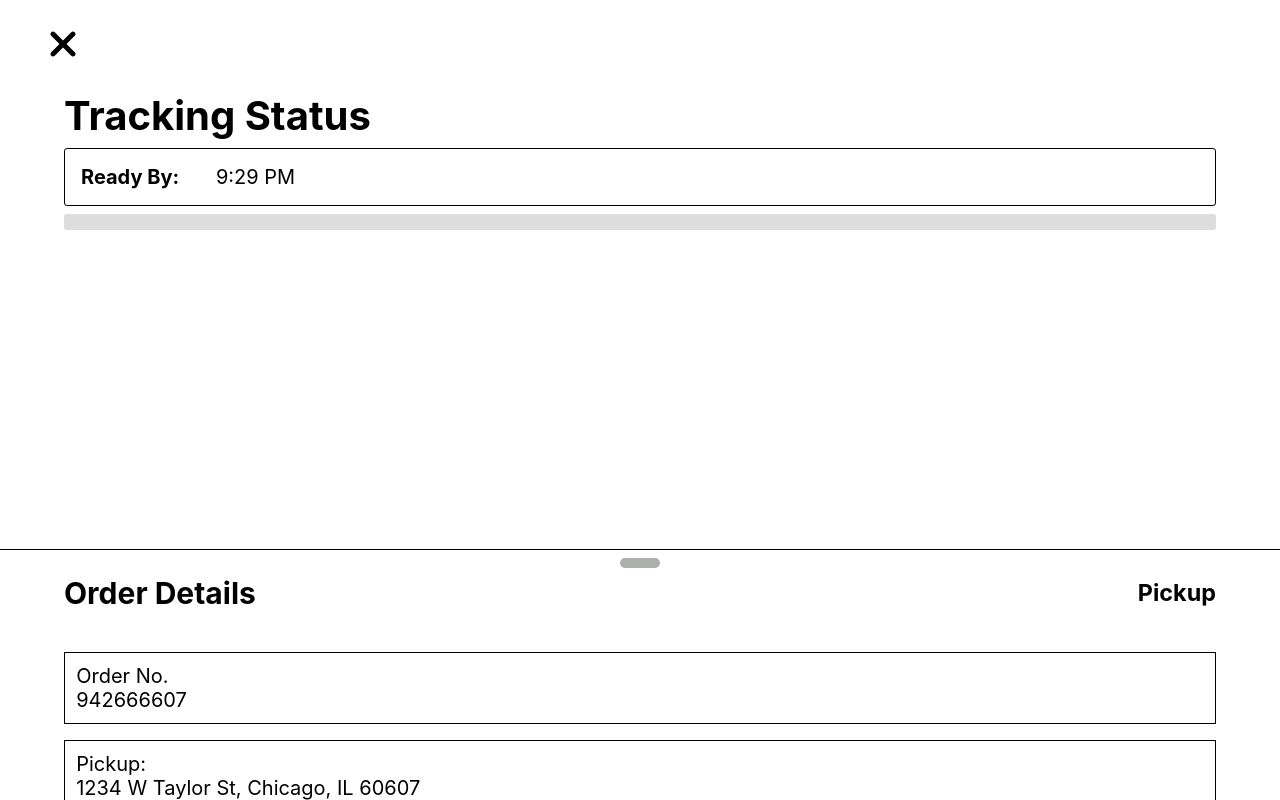
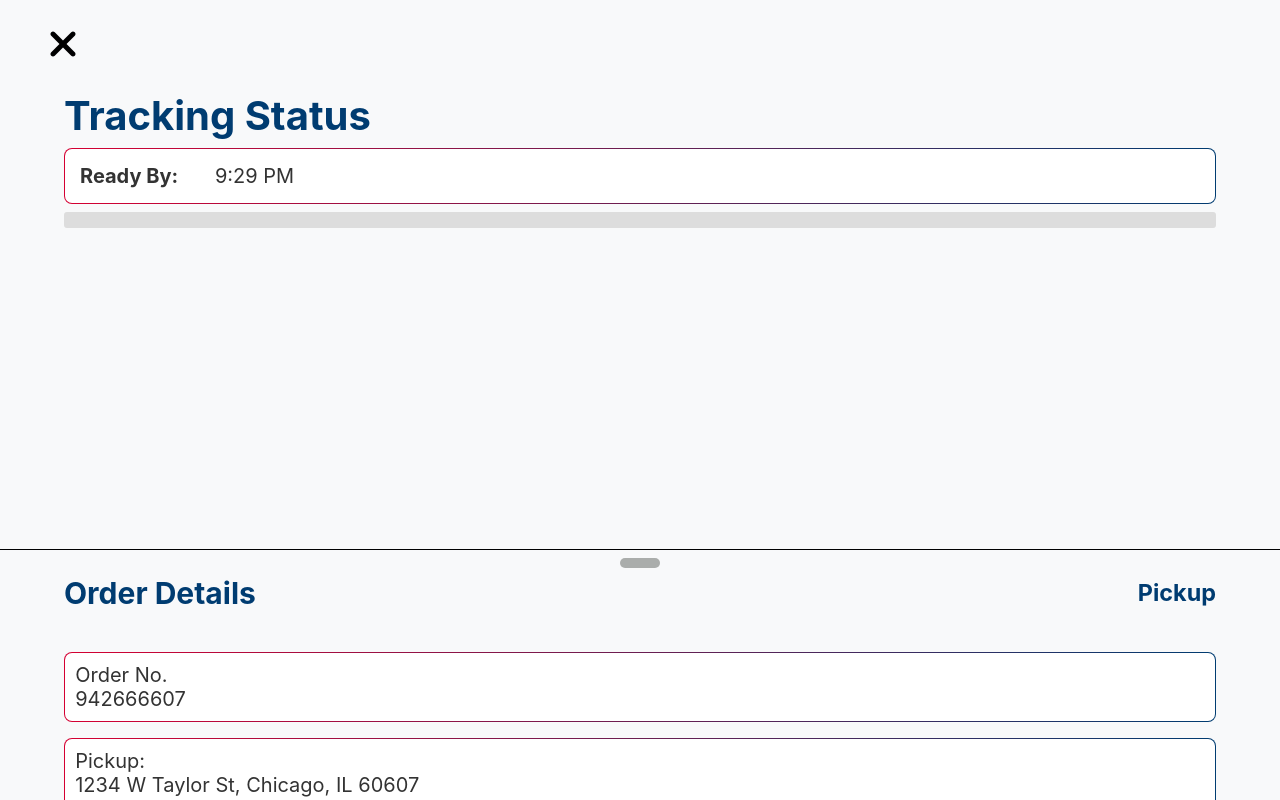
Before and after one commit to gnguye5-alt/uic-eats, a React (Create React App) app: page /track-order in a window 1280 px wide. Built offline with nearby package versions, Linux system fonts and the light colour scheme; no server answers.

Commit message:
updated styles

```diff
--- a/src/BackButton.js
+++ b/src/BackButton.js
@@ -11,9 +11,6 @@ const BackButton = ({className, route}) => {
     const navigate = useNavigate();
 
     const handleExit = () => {
-        // Clear stored delivery info -- DELETEME
-        localStorage.removeItem('selectedLocation');
-        localStorage.removeItem('deliveryType');
         navigate(route);
     }
 
--- a/src/OrderComplete/Completed.css
+++ b/src/OrderComplete/Completed.css
@@ -1,3 +1,7 @@
+#root {
+    background-color: #f8f9fa;
+}
+
 .completed-delivery {
     display: flex;
     flex-direction: column;
@@ -11,7 +15,7 @@
 
 .back-icon:hover, .camera:hover {
     cursor: pointer;
-    color: rgb(255, 1, 1);
+    color: #D50032;
 }
 
 .back-icon:active, .camera-icon:active {
@@ -19,6 +23,7 @@
 }
 
 .completed-header {
+    color: #003C71;
     margin-top: 6rem;
 }
 
@@ -29,6 +34,7 @@
 
 .feedback-prompt {
     font-size: 20px;
+    color: #333333;
 }
 
 .stars {
@@ -45,7 +51,7 @@
 }
 
 .filled {
-  color: #ffd700;
+  color: #FFBF3F;
 }
 
 .feedback-box {
@@ -53,6 +59,9 @@
 }
 
 .feedback-text {
+    font-family: Arial;
+    font-size: 16px;
+    padding: 0.5rem;
     width: 60%;
     height: 25vh;
     resize: none;
@@ -81,6 +90,10 @@
     cursor: pointer;
   }
 
+  .photo-upload p {
+    color: #333333;
+  }
+
 .preview {
     max-height: 50px;
     object-fit: cover;
@@ -91,6 +104,19 @@
     height: 4vh;
     margin: auto;
     font-size: 18px;
+    background-color: #D50032;
+    color: #ffffff;
+    border: none;
+    border-radius: 8px;
+    padding: 0.4rem 0.75rem;
+    cursor: pointer;
+    transition: all 0.2s ease;
+    box-shadow: 0 2px 4px rgba(213, 0, 50, 0.2);
+}
+
+.rate-btn:hover {
+    background-color: #b3002a;
+    box-shadow: 0 4px 8px rgba(213, 0, 50, 0.3);
 }
 
 .rate-btn:disabled {
--- a/src/Tracking/Tracking.css
+++ b/src/Tracking/Tracking.css
@@ -1,4 +1,5 @@
 .tracking-page {
+    background-color: #f8f9fa;
     overflow: hidden;
     display: flex;
     align-items: center;
@@ -21,11 +22,11 @@
 
 .icon:hover {
     cursor: pointer;
-    color: rgb(255, 1, 1);
+    color: #D50032;
 }
 
 .icon:active {
-    color:#970000
+    color: #970000
 }
 
 /* TRACKING STATUS SECTION */
@@ -35,12 +36,28 @@
 
 .tracking-status h1 {
     margin-bottom: 0.5rem;
+    color: #003C71;
 }
 
 .finish-time {
-    border: 1px solid black;
+    position: relative;
+    color: #333333;
     padding: 1rem;
-    border-radius: 3px;
+    border-radius: 8px;
+    background: linear-gradient(90deg, #D50032, #003C71);
+    z-index: 0;
+}
+
+.finish-time::before {
+    content: '';
+    position: absolute;
+    top: 1px;
+    bottom: 1px;
+    left: 1px;
+    right: 1px;
+    background: #ffffff;
+    border-radius: 7px;
+    z-index: -1;
 }
 
 .time-value {
@@ -56,7 +73,7 @@
 
 .progress-fill {
     height: 100%;
-    background-color: #7fac7f;
+    background-color: #0085AD;
 }
 
 /* MAP SECTION */
@@ -77,11 +94,11 @@
 
 /* ORDER DETAILS SECTION */
 .order-details {
+    background-color: #f8f9fa;
     width: 100%;
     border-top: 1px solid black;
     position: fixed;
     bottom: 0;
-    background: #fff;
 }
 
 .drag-handle {
@@ -99,10 +116,12 @@
 
 .order-details-header {
     display: flex;
+    color: #003C71;
 }
 
 .order-details-header h2 {
     margin-left: 5%;
+    color: #003C71;
 }
 
 .order-details-header h3 {
@@ -114,6 +133,23 @@
 
 .order-num, .address {
     margin: 16px 5%;
-    border: 1px solid black;
     padding: 0.7rem;
+    color: #333333;
+    border-radius: 8px;
+    background: linear-gradient(90deg, #D50032, #003C71);
+    position: relative;
+    z-index: 0;
 }
+
+.order-num::before,
+.address::before {
+    content: '';
+    position: absolute;
+    top: 1px;
+    right: 1px;
+    bottom: 1px;
+    left: 1px;
+    border-radius: 7px;
+    background: #ffffff;
+    z-index: -1;
+}
--- a/src/Tracking/TrackingStatus.js
+++ b/src/Tracking/TrackingStatus.js
@@ -20,7 +20,7 @@ const TrackingStatus = ({ deliveryType }) => {
         useEffect(() => {
             //get how much time it will take to complete order
             const increment = 34;
-            const intervalDuration = 10_000; //10000 is 10s
+            const intervalDuration = 15_000; //15000 is 15s
             //ceil rounds up to integer
             const numUpdates = Math.ceil(100 / increment);
             const totalTime = numUpdates * intervalDuration;
```
Also changed, not shown: src/Tracking/Changes.md (deleted, +0 -67 lines).
